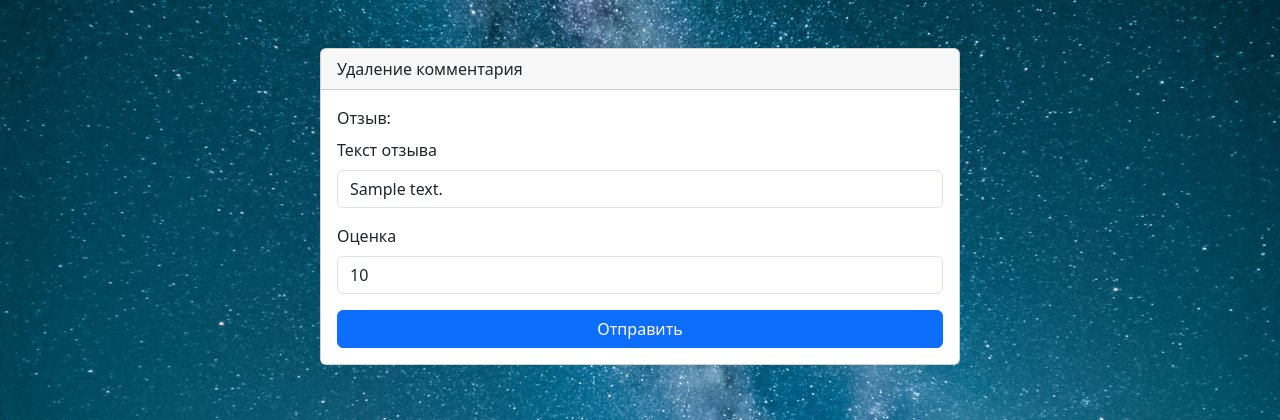
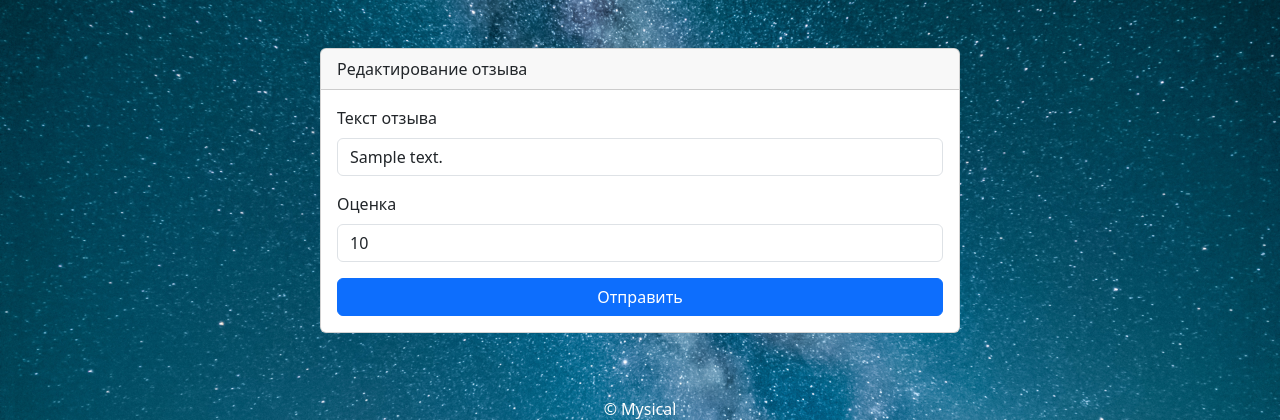
Before and after one commit to N0len-sasha/Music_plog, a Django app: page /posts/1/update_review/1 in a window 1280 px wide. Shown: the part 76-496 px from the top of the page. Run offline with Django 3.2, Linux system fonts and the light colour scheme; a user stored in the database is signed in; tables that the repository leaves empty hold one stand-in row (values such as "Sample post"); some libraries are stand-ins or nearby versions.

Commit message:
forms fixes

```diff
--- a/music_blog_api/music_blog/forms.py
+++ b/music_blog_api/music_blog/forms.py
@@ -25,8 +25,10 @@ class ReviewForm(forms.ModelForm):
 
 class PlayListForm(forms.ModelForm):
     posts = forms.ModelMultipleChoiceField(Post.objects.all(),
-                                           widget=forms.CheckboxSelectMultiple)
-    image = forms.FileField(required=True)
+                                           widget=forms.CheckboxSelectMultiple,
+                                           label='Выберите посты: ')
+    image = forms.FileField(required=True,
+                            label='Изображение')
 
     class Meta:
         model = Playlist
--- a/music_blog_api/templates/blog/review.html
+++ b/music_blog_api/templates/blog/review.html
@@ -1,10 +1,10 @@
 {% extends "base.html" %}
 {% load django_bootstrap5 %}
 {% block title %}
-  {% if '/edit_review/' in request.path %}
-    Редактирование комментария
+  {% if '/update_review/' in request.path %}
+    Редактирование отзыва
   {% else %}
-    Удаление комментария
+    Удаление отзыва
   {% endif %}
 {% endblock %}
 {% block content %}
@@ -12,18 +12,17 @@
     <div class="col d-flex justify-content-center">
       <div class="card" style="width: 40rem;">
         <div class="card-header">
-          {% if '/edit_review/' in request.path %}
-            Редактирование комментария
+          {% if '/update_review/' in request.path %}
+            Редактирование отзыва
           {% else %}
-            Удаление комментария
+            Удаление отзыва
           {% endif %}
         </div>
         <div class="card-body">
-          <form method="post" {% if '/edit_review/' in request.path %} action="#" {% endif %}>
+          <form method="post" {% if '/update_review/' in request.path %} action="#" {% endif %}>
             {% csrf_token %}
             {% if not '/delete_review/' in request.path %}
               <div class="mb-3">
-                <label for="{{ form.review.id_for_label }}" class="form-label">Отзыв:</label>
                 {% bootstrap_form form %}
               </div>
             {% else %}
```
